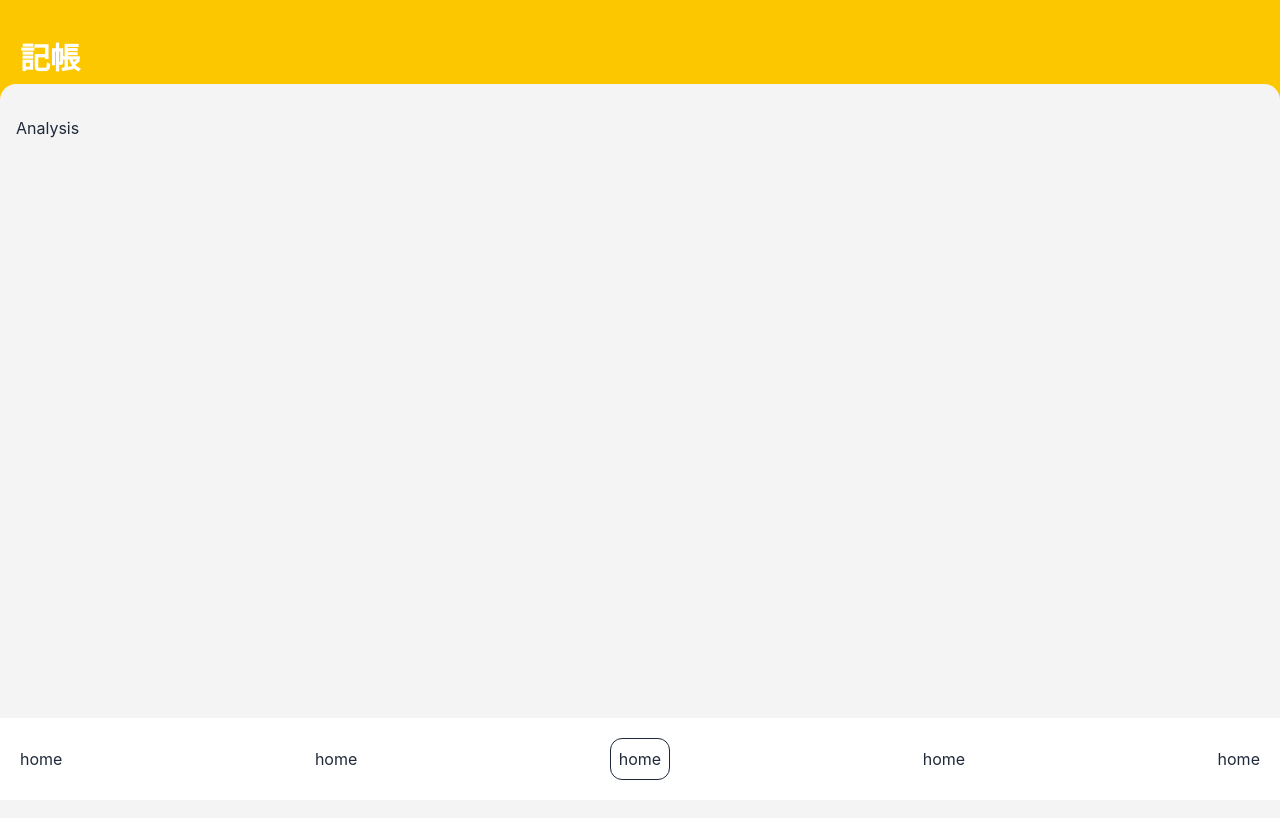
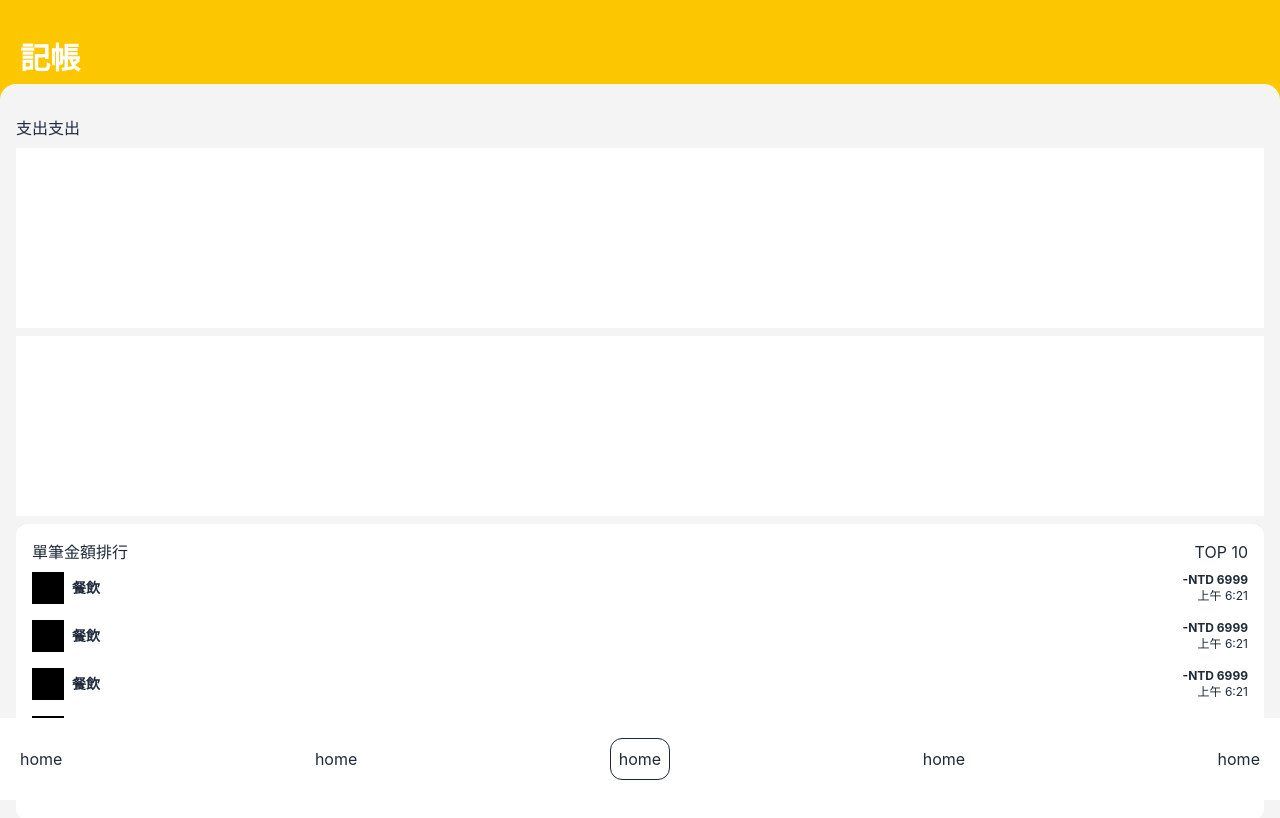
Before and after one commit to yinghautsai68/BXpense, a React (Vite) app in the folder frontend/: page /analysis in a window 1280 px wide. Shown: the top 818 px of the page. Built offline with nearby package versions, Linux system fonts and the light colour scheme.

Commit message:
feat: create Analysis.tsx page

```diff
--- a/frontend/src/components/ExpenseCard.tsx
+++ b/frontend/src/components/ExpenseCard.tsx
@@ -1,12 +1,12 @@
 const ExpenseCard = () => {
     return (
-        <div className='flex flex-row justify-between items-center px-2 py-2 '>
+        <div className='flex flex-row justify-between items-center  py-2 '>
             <div className='flex flex-row items-center gap-2'>
                 <div className='w-8 aspect-square bg-black'></div>
                 <span className="text-sm font-bold">餐飲</span>
             </div>
             <div className='flex flex-col items-end'>
-                <span className="text-sm">-NTD 6999</span>
+                <span className="text-xs font-bold">-NTD 6999</span>
                 <span className="text-xs">上午 6:21</span>
             </div>
         </div>
--- a/frontend/src/pages/Analysis.tsx
+++ b/frontend/src/pages/Analysis.tsx
@@ -1,9 +1,36 @@
 import React from 'react'
+import ExpenseCard from '../components/ExpenseCard'
 
 const Analysis = () => {
     return (
         <>
-            Analysis
+            <div className='flex flex-row items-center'>
+                <button>支出</button>
+                <button>支出</button>
+            </div>
+
+            <div className='w-full h-[180px] bg-white'>
+
+            </div>
+
+            <div className='w-full h-[180px] bg-white'>
+
+            </div>
+
+            <div className='flex flex-col w-full p-4 bg-white rounded-xl '>
+                <div className='flex flex-row justify-between items-center'>
+                    <span>單筆金額排行</span>
+                    <span>TOP 10</span>
+                </div>
+                <div className='flex flex-col w-full  bg-white '>
+                    <ExpenseCard></ExpenseCard>
+                    <ExpenseCard></ExpenseCard>
+                    <ExpenseCard></ExpenseCard>
+                    <ExpenseCard></ExpenseCard>
+                    <ExpenseCard></ExpenseCard>
+
+                </div>
+            </div>
         </>
     )
 }
--- a/frontend/src/pages/Expenses.tsx
+++ b/frontend/src/pages/Expenses.tsx
@@ -21,7 +21,7 @@ const Expenses = () => {
             <div className='flex flex-col gap-3'>
                 <div className='flex flex-col'>
                     <span>2026年4月6日 週一</span>
-                    <div className='flex flex-col  divide-y divide-gray-300 w-full px-2 bg-white rounded-lg'>
+                    <div className='flex flex-col  divide-y divide-gray-300 w-full px-3 py-1 bg-white rounded-lg'>
                         <ExpenseCard></ExpenseCard>
                         <ExpenseCard></ExpenseCard>
                         <ExpenseCard></ExpenseCard>
```
